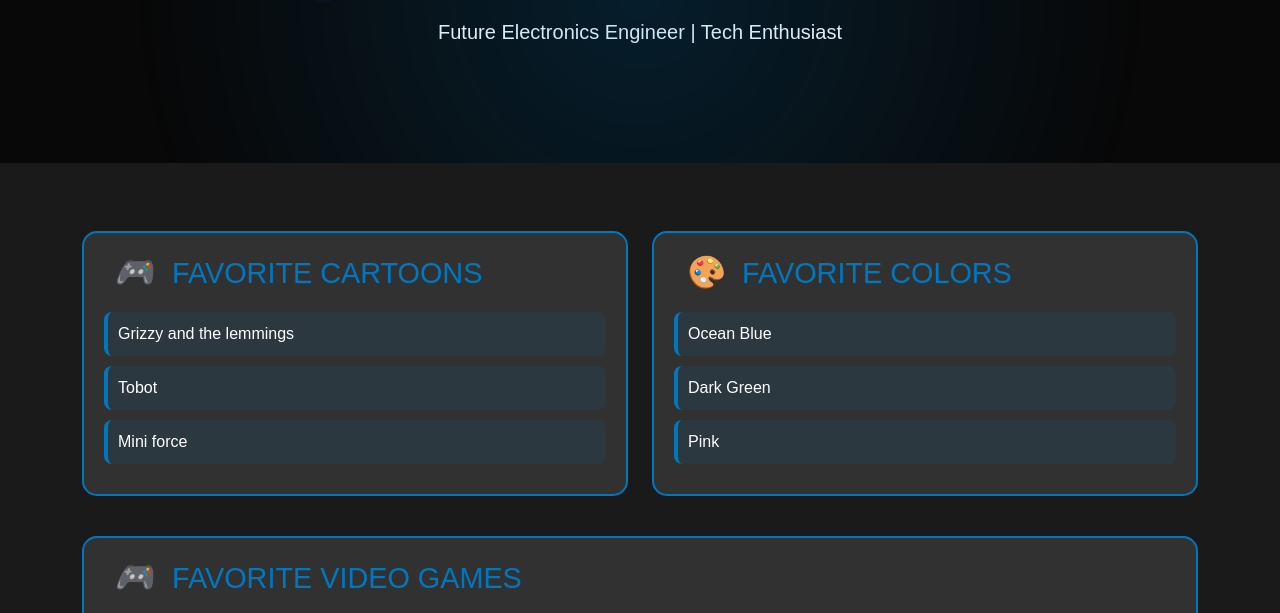
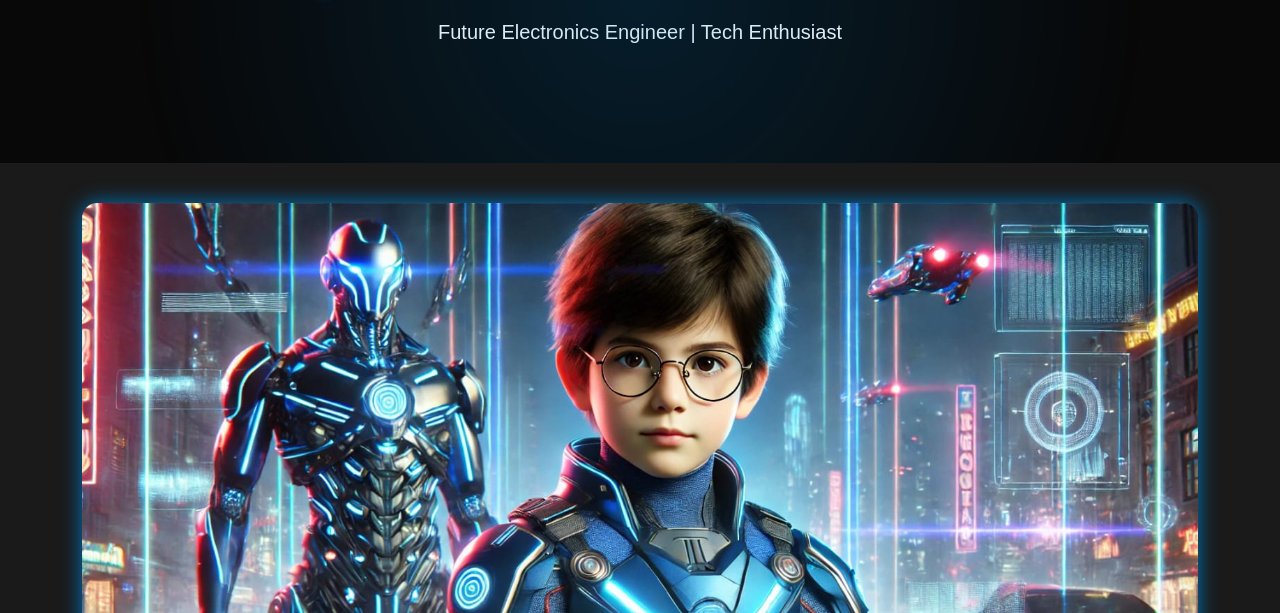
Before and after one commit to ahnaf-ehan/ahnaf-ehan.github.io, a plain HTML site: page index.html in a window 1280 px wide. Shown: the part 170-783 px from the top of the page. Drawn offline with nearby package versions, Linux system fonts and the light colour scheme.

Commit message:
AI Generated Image

```diff
--- a/index.html
+++ b/index.html
@@ -174,6 +174,28 @@
         .game-item:hover::after {
             opacity: 1;
         }
+
+        /* Add new style for the image section */
+      .image-section {
+          padding: 40px 0;
+          background-color: #1a1a1a;
+          position: relative;
+      }
+
+      .image-container {
+          width: 100%;
+          max-width: 1600px;
+          margin: 0 auto;
+          border-radius: 15px;
+          overflow: hidden;
+          box-shadow: 0 0 20px var(--ocean-blue);
+      }
+
+      .image-container img {
+          width: 100%;
+          height: auto;
+          display: block;
+      }
     </style>
   </head>
   <body>
@@ -181,6 +203,15 @@
       <div class="container">
         <h1 class="hero-title">Syed Ahnaf Zuhair Bari Ehan</h1>
         <p class="lead">Future Electronics Engineer | Tech Enthusiast</p>
+      </div>
+    </div>
+
+    <!-- Add new image section here -->
+    <div class="image-section">
+      <div class="container">
+        <div class="image-container">
+          <img src="ehan.jpeg" alt="Ehan's Picture" width="1600" height="914" />
+        </div>
       </div>
     </div>
 
```
Also changed, not shown: ehan.jpeg (added).
